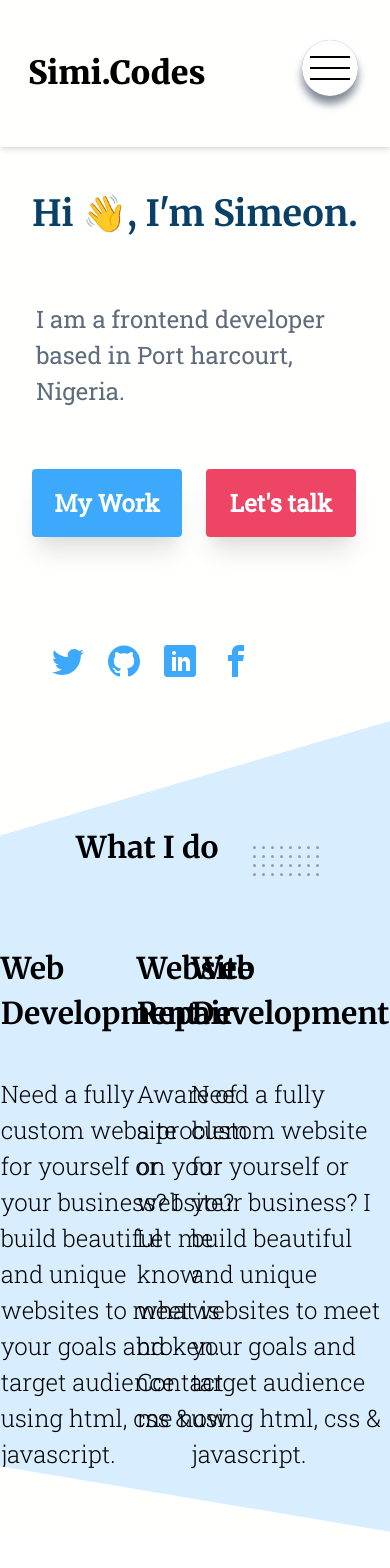
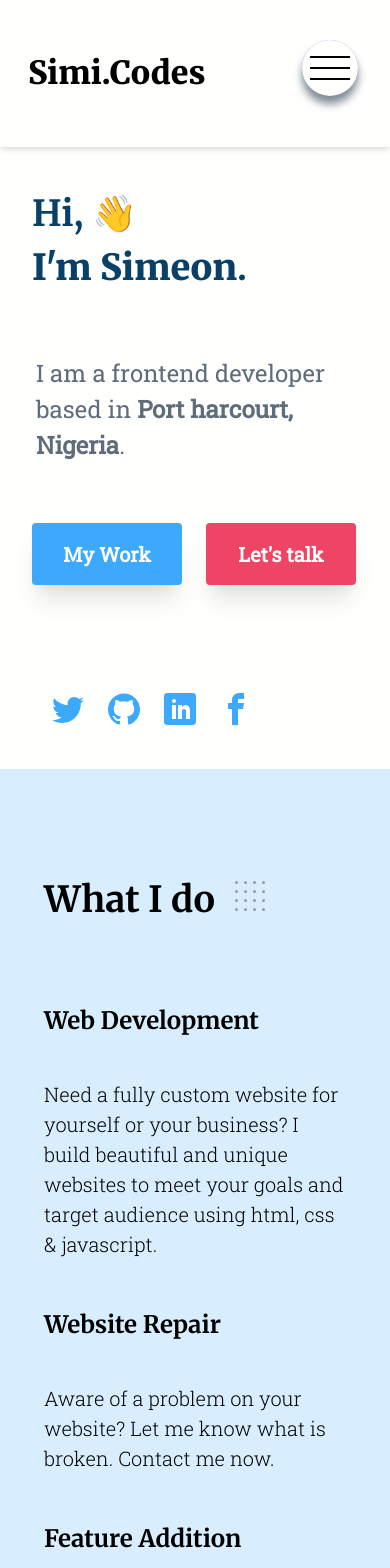
Before and after one commit to 0xSimeon/my-website, a Vue app: page / in a window 390 px wide. Shown: the top 1568 px of the page. Before the commit the page ends 1540 px from the top, so only its background shows below. Built offline with nearby package versions, Linux system fonts and the light colour scheme.

Commit message:
fixed navigation and minor enhancements to services section :art:

```diff
--- a/src/assets/sass/_mixins.scss
+++ b/src/assets/sass/_mixins.scss
@@ -4,3 +4,59 @@
   left: 50%;
   transform: translate(-50%, -50%);
 }
+
+// Media Query Manager
+/* BREAKPOINTS:  Desktop-first
+0 - 600px ==> Phone
+600 - 900px ==> tablet portrait
+900 - 1200px ==> tablet landscape
+1200 - 1800+ ==> Big Desktop
+
+BREAKPOINT arguments:
+- phone
+- tab-port
+- tab-land
+- big-desktop
+*/
+@mixin respond($breakpoint) {
+  @if $breakpoint == phone {
+    @media only screen and (max-width: 37.5em) {
+      @content;
+    }
+  }
+  @if $breakpoint == tab-port {
+    @media only screen and (max-width: 56.25em) {
+      @content;
+    }
+  }
+
+  @if $breakpoint == tab-land {
+    @media only screen and (max-width: 75em) {
+      @content;
+    }
+  }
+
+  @if $breakpoint == big-desktop {
+    @media only screen and (min-width: 112.5em) {
+      @content;
+    }
+  }
+}
+
+// @mixin tab-port {
+//   @media only screen and (max-width: 600px) {
+//     @content;
+//   }
+// }
+
+// @mixin tab-land {
+//   @media only screen and (max-width: 600px) {
+//     @content;
+//   }
+// }
+
+// @mixin desktop {
+//   @media only screen and (max-width: 600px) {
+//     @content;
+//   }
+// }
--- a/src/components/Button.vue
+++ b/src/components/Button.vue
@@ -3,7 +3,7 @@
     <a
       href="#"
       :class="[colorBlue ? 'btn--blue' : 'btn--red']"
-      class=" btn inline-block text-white rounded px-4 py-4 sm:text-2xl  font-bold text-center text-2xl font-textFont shadow-xl min-w-button"
+      class=" btn inline-block text-white rounded px-4 py-4 sm:text-xl  font-bold text-center text-2xl font-textFont shadow-xl min-w-button"
     >
       {{ title }}
     </a>
--- a/src/components/Header.vue
+++ b/src/components/Header.vue
@@ -3,11 +3,12 @@
     <header
       class="flex md:block sm:py-4 sm:px-4 py-6  px-16 sm:justify-center justify-between sm:mx-auto  shadow-md"
     >
-      <h1 class="text-5xl font-black font-headingFont relative p-3 mt-3">
+      <h1
+        class="text-5xl sm:text-3xl font-black font-headingFont relative p-3 mt-3"
+      >
         Simi.Codes
       </h1>
       <!-- <app-nav></app-nav> -->
-
     </header>
   </div>
 </template>
@@ -16,15 +17,12 @@
 // import Nav from './Nav.vue';
 export default {
   data() {
-    return {
-    };
-  },
+    return {};
+  }
   // components: {
   //   appNav: Nav
   // }
 };
 </script>
 
-<style lang="scss" scoped>
-
-</style>
+<style lang="scss" scoped></style>
--- a/src/components/Hero.vue
+++ b/src/components/Hero.vue
@@ -5,12 +5,13 @@
     >
       <div class="p-3 sm:mb-10">
         <h2
-          class="p-3 font-bold sm:text-4xl text-6xl sm:font-bold font-headingFont  mb-8"
+          class="p-3  sm:text-4xl text-5xl sm:font-bold font-headingFont  mb-8"
         >
-          Hi 👋, I'm Simeon.
+          Hi, 👋 <br>
+          <strong>I'm Simeon</strong>.
         </h2>
-        <p class="p-4 sm:text-2xl text-5xl font-medium font-textFont  mb-8">
-          I am a frontend developer based in Port harcourt, Nigeria.
+        <p class="p-4 sm:text-2xl text-4xl font-medium font-textFont  mb-8">
+          I am a frontend developer based in <strong>Port harcourt, Nigeria</strong>.
         </p>
 
         <div class="flex p-3">
--- a/src/components/Nav.vue
+++ b/src/components/Nav.vue
@@ -31,6 +31,8 @@
       name="navigation menu"
       class="navigation__checkbox hidden"
       id="nav-toggle"
+      v-model="checked"
+      :checked="checked"
     />
     <label
       name="toggle__button"
@@ -43,33 +45,18 @@
     <div class="navigation__background z-30 fixed rounded-full">
       &nbsp;
     </div>
-    <nav class="navigation__nav top-0 left-0 w-full fixed top-0 right-0 z-40">
+    <nav class="navigation__nav left-0 w-full fixed top-0 right-0 z-40">
       <ul class="navigation__list">
-        <li class="navigation__item">
+        <li
+          v-for="(link, index) in navLinks"
+          :key="index"
+          class="navigation__item"
+        >
           <a
-            href="#About" class="navigation__link text-3xl font-light uppercase py-4 px-8 mb-4 block font-textFont rounded"
-          >About
-          </a>
-        </li>
-
-        <li class="navigation__item">
-          <a
-            href="#Services" class="navigation__link text-3xl font-light uppercase py-4 px-8 mb-4 block font-textFont rounded"
-          >Services
-          </a>
-        </li>
-
-        <li class="navigation__item">
-          <a
-            href="#Projects" class="navigation__link text-3xl font-light uppercase py-4 px-8 mb-4 block font-textFont rounded"
-          > Projects
-          </a>
-        </li>
-
-        <li class="navigation__item">
-          <a
-            href="#Contact" class="navigation__link text-3xl font-light uppercase py-4 px-8 mb-4 block font-textFont rounded"
-          > Contact
+            :href="`#${link}`"
+            @click="checked = !checked"
+            class="navigation__link text-3xl font-light uppercase py-4 px-8 mb-4 block font-textFont rounded"
+            >{{ link }}
           </a>
         </li>
       </ul>
@@ -82,21 +69,10 @@ export default {
   data() {
     return {
       navLinks: ['About', 'Services', 'Projects', 'Contact'],
-      num: 0
-      // show: true
+      num: 0,
+      checked: false
     };
   },
-  methods: {
-    // toggleMenu() {
-    //   this.show = !this.show;
-    // }
-  }
-  // beforeCreate() {
-  //   window.onload = () => {
-  //     window.innerWidth < 900 ? (this.show = false) : (this.show = true);
-  //     // console.log(this.show);
-  //   };
-  // }
 };
 </script>
 
--- a/src/components/Services.vue
+++ b/src/components/Services.vue
@@ -1,19 +1,21 @@
 <template>
-  <section class="services py-16 pb-32 px-12 sm:py-4 m-auto" id="Services">
+  <section
+    class="services py-16 pb-32 px-12 sm:px-4 sm:py-4 m-auto"
+    id="Services"
+  >
     <h2
-      class="services__heading  mt-16 sm:ml-3 px-4 py-6 sm:text-3xl text-5xl font-bold font-headingFont"
+      class="services__heading  mt-16 sm:ml-3 px-4 py-6 sm:text-4xl text-5xl font-bold font-headingFont"
     >
       What I do
     </h2>
     <div
-      class="services__grid grid grid-cols-3 gap-6 grid-row-1 md:grid-col-1 ml-10 my-5 sm:ml-3 px-4 py-6 w-full"
-
+      class="services__grid grid grid-cols-3 gap-6 grid-row-1 md:grid-col-1 sm:grid-cols-1 ml-10 my-5 sm:ml-3 px-4 py-6 w-full"
     >
       <div>
-        <h3 class="font-headingFont font-bold text-3xl mb-4 p-3">
+        <h3 class="font-headingFont font-bold sm:text-2xl text-3xl mb-4 p-3">
           Web Development
         </h3>
-        <p class="p-3 text-2xl font-light font-textFont">
+        <p class="p-3 text-2xl sm:text-xl font-light font-textFont">
           Need a fully custom website for yourself or your business? I build
           beautiful and unique websites to meet your goals and target audience
           using html, css & javascript.
@@ -21,23 +23,22 @@
       </div>
 
       <div>
-        <h3 class="font-headingFont font-bold text-3xl mb-4 p-3">
+        <h3 class="font-headingFont font-bold text-3xl sm:text-2xl mb-4 p-3">
           Website Repair
         </h3>
-        <p class="p-3 text-2xl font-light font-textFont">
+        <p class="p-3 text-2xl sm:text-xl font-light font-textFont">
           Aware of a problem on your website? Let me know what is broken.
-          <a href="https://">Contact me now. </a>
+          <a href="#Contact">Contact me now. </a>
         </p>
       </div>
 
       <div>
-        <h3 class="font-headingFont font-bold text-3xl mb-4 p-3">
-          Web Development
+        <h3 class="font-headingFont font-bold text-3xl sm:text-2xl mb-4 p-3">
+          Feature Addition
         </h3>
-        <p class="p-3 text-2xl font-light font-textFont">
-          Need a fully custom website for yourself or your business? I build
-          beautiful and unique websites to meet your goals and target audience
-          using html, css & javascript.
+        <p class="p-3 text-2xl sm:text-xl font-light font-textFont">
+          Want to add custom features to your website? I can do that too! simply
+          contact me below with specific details of your needs.
         </p>
       </div>
     </div>
@@ -53,6 +54,10 @@ export default {};
   background: $color-tertiary;
   clip-path: polygon(0 14%, 100% 0%, 100% 99%, 0 91%);
 
+  @include respond(tab-port) {
+    clip-path: unset;
+  }
+
   &__heading {
     position: relative;
     &::after {
@@ -63,15 +68,21 @@ export default {};
       width: 66px;
       top: 45px;
       margin-left: 35px;
+      transition: all 0.4s;
+
+
+      @include respond(phone) {
+        width: 30px;
+        top: 32px;
+        margin-left: 20px;
+      }
     }
   }
 
   &__grid {
     place-content: center;
-    /* justify-content: center; */
     justify-items: center;
     margin: 1rem auto;
-    // margin-left:
   }
 }
 </style>
```
Also changed, not shown: 5 other files (tests, documents, lock files or other folders).
